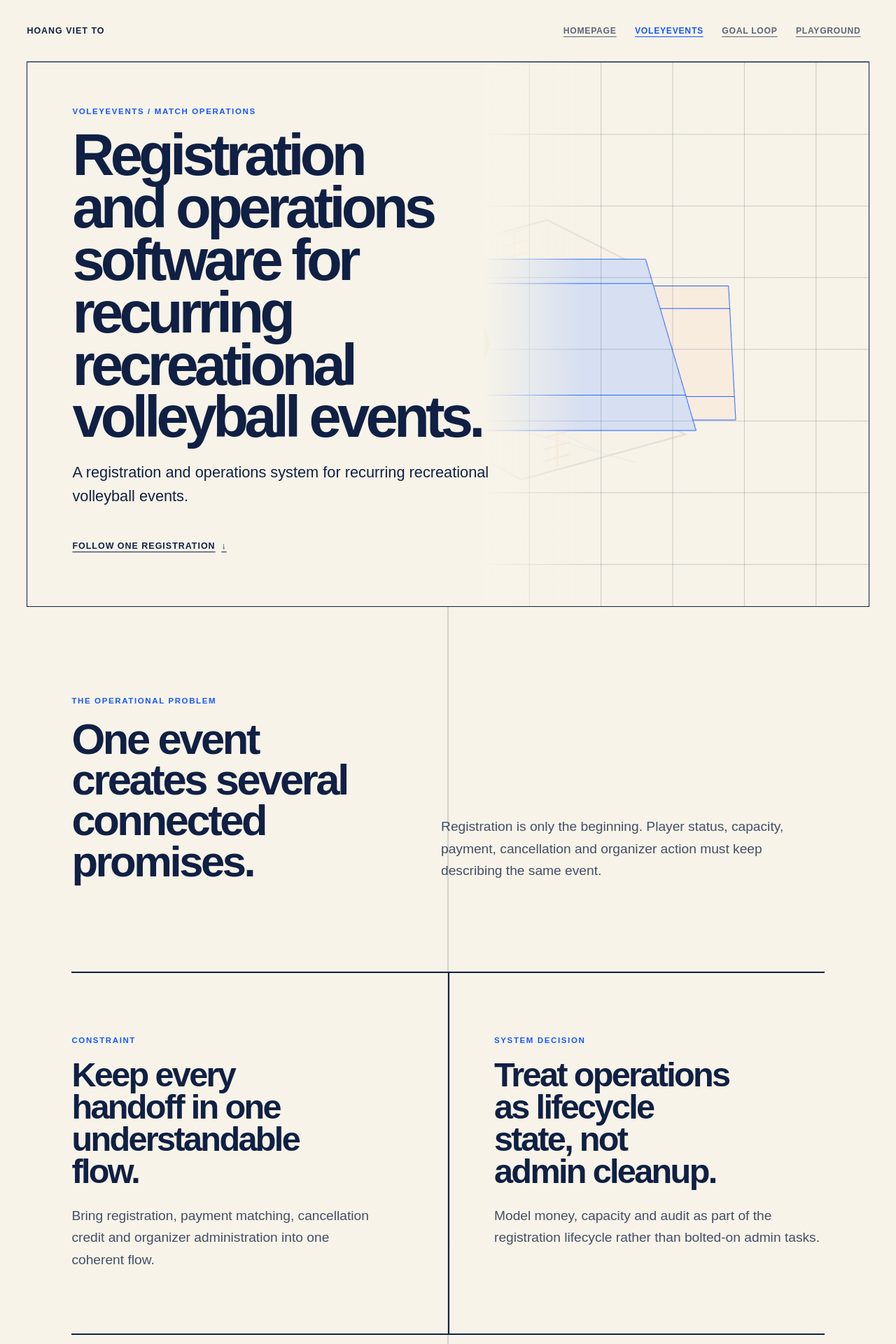
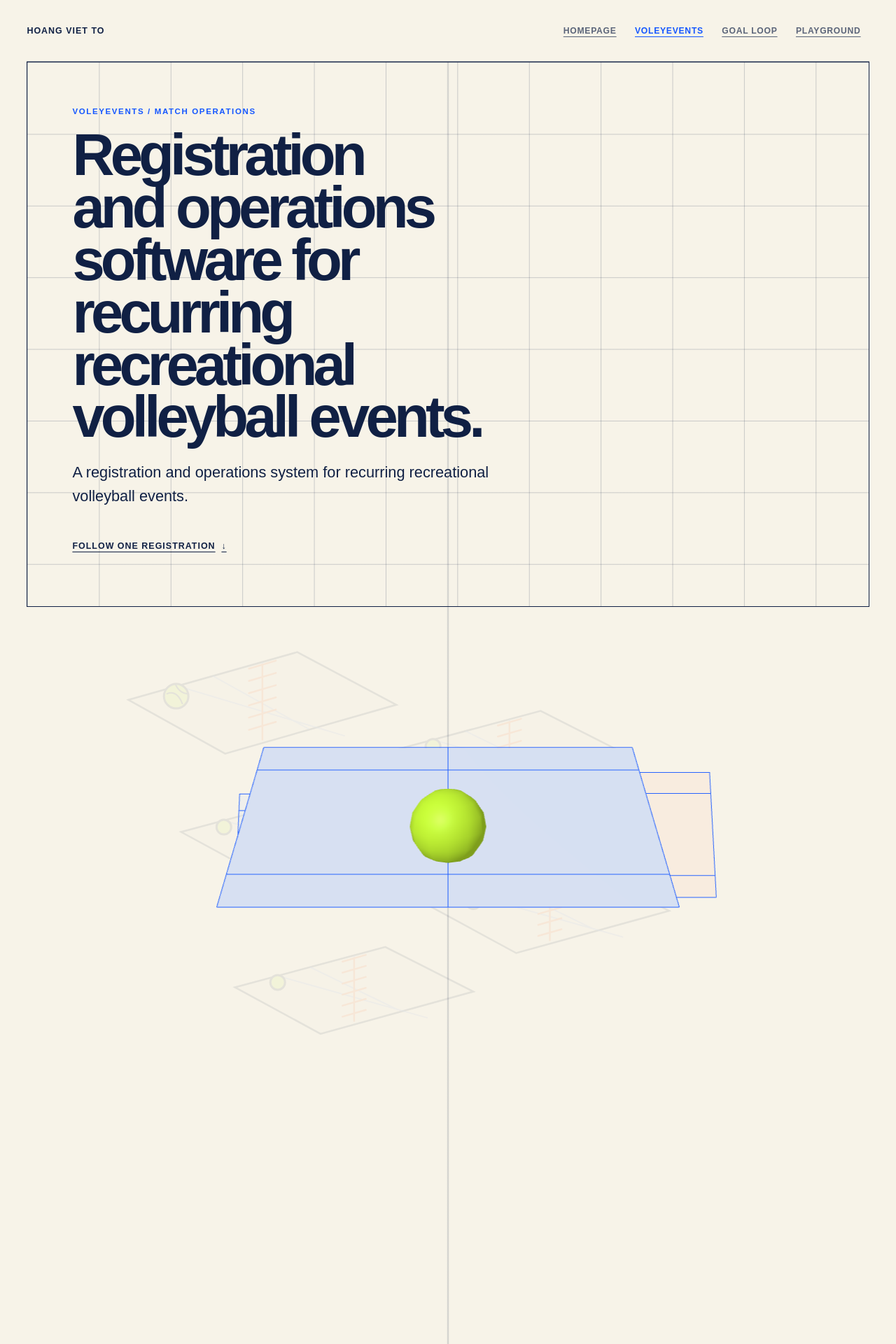
Before and after one commit to toho36/portfolio-2026, a React (Vite) app: page /voleyevents in a window 1280 px wide. Shown: the top 1920 px of the page at 70% size. Built offline with nearby package versions, Linux system fonts and the light colour scheme.

Commit message:
feat: establish full-width VoleyEvents rally band

```diff
--- a/src/pages/VoleyEvents.tsx
+++ b/src/pages/VoleyEvents.tsx
@@ -204,6 +204,7 @@ export function VoleyEventsPage({ onNavigate }: VoleyEventsPageProps) {
         </a>
       </section>
 
+      <div className="rally-band">
         <div
           className="rally-stage"
           data-rally-stage="true"
@@ -269,6 +270,7 @@ export function VoleyEventsPage({ onNavigate }: VoleyEventsPageProps) {
               </g>
             ))}
           </svg>
+        </div>
       </div>
 
       <section
--- a/src/styles.css
+++ b/src/styles.css
@@ -413,38 +413,21 @@ h1 {
     linear-gradient(var(--court-line) 1px, transparent 1px),
     linear-gradient(90deg, var(--court-line) 1px, transparent 1px);
   background-size: clamp(3rem, 8vw, 7rem) clamp(3rem, 8vw, 7rem);
-  isolation: isolate;
-}
-
-.court-hero::after {
-  position: absolute;
-  z-index: 0;
-  inset: 0 34% 0 0;
-  background: linear-gradient(90deg, var(--court-chalk) 82%, transparent);
-  content: '';
-  pointer-events: none;
-}
-
-.court-hero > * {
+}
+
+.rally-band {
   position: relative;
-  z-index: 1;
-}
-
-.voleyevents > :not(.rally-stage) {
-  position: relative;
-  z-index: 1;
+  min-width: 0;
+  height: clamp(90rem, 230svh, 150rem);
 }
 
 .rally-stage {
   position: sticky;
-  z-index: 0;
   top: 5.5rem;
   display: grid;
-  height: calc(100svh - 5.5rem);
-  min-height: 30rem;
+  height: clamp(35rem, calc(100svh - 8.5rem), 46rem);
   min-width: 0;
   place-items: center;
-  margin-top: calc(-100svh + 5.5rem);
   overflow: hidden;
   pointer-events: none;
 }
@@ -455,7 +438,7 @@ h1 {
   height: auto;
   max-height: 100%;
   overflow: hidden;
-  opacity: 0.74;
+  opacity: 1;
   transition: opacity 180ms ease;
 }
 
@@ -472,16 +455,6 @@ h1 {
 
 .voleyevents[data-rally-runtime='ready'] .rally-fallback {
   opacity: 0.08;
-}
-
-.voleyevents[data-rally-runtime='ready'][data-rally-active='event-opens'] #event-opens,
-.voleyevents[data-rally-runtime='ready'][data-rally-active='payment-matches'] #payment-matches {
-  background: linear-gradient(90deg, var(--court-chalk) 76%, transparent);
-}
-
-.voleyevents[data-rally-runtime='ready'][data-rally-active='player-registers'] #player-registers,
-.voleyevents[data-rally-runtime='ready'][data-rally-active='attendance-resolves'] #attendance-resolves {
-  background: linear-gradient(270deg, var(--court-chalk) 76%, transparent);
 }
 
 .rally-plane-surface,
@@ -1655,8 +1628,13 @@ footer p {
     align-content: start;
   }
 
+  .rally-band {
+    height: auto;
+  }
+
   .rally-stage {
-    top: 10rem;
+    position: relative;
+    top: auto;
     height: 42svh;
     min-height: 0;
     margin-top: 0;
@@ -1671,17 +1649,6 @@ footer p {
   .rally-canvas {
     width: 100%;
     height: 100%;
-  }
-
-  .voleyevents[data-rally-runtime='ready'][data-rally-active='event-opens'] #event-opens,
-  .voleyevents[data-rally-runtime='ready'][data-rally-active='player-registers'] #player-registers,
-  .voleyevents[data-rally-runtime='ready'][data-rally-active='payment-matches'] #payment-matches,
-  .voleyevents[data-rally-runtime='ready'][data-rally-active='attendance-resolves'] #attendance-resolves {
-    background: var(--court-chalk);
-  }
-
-  .voleyevents > :not(.rally-stage) {
-    background-color: var(--court-chalk);
   }
 
   .section-heading,
@@ -1957,6 +1924,7 @@ footer p {
     transform: none;
   }
 
+  .rally-band,
   .rally-stage,
   .rally-fallback {
     opacity: 1;
```
Also changed, not shown: 3 other files (tests, documents, lock files or other folders). Lines whose indentation alone changed are shown as unchanged.
